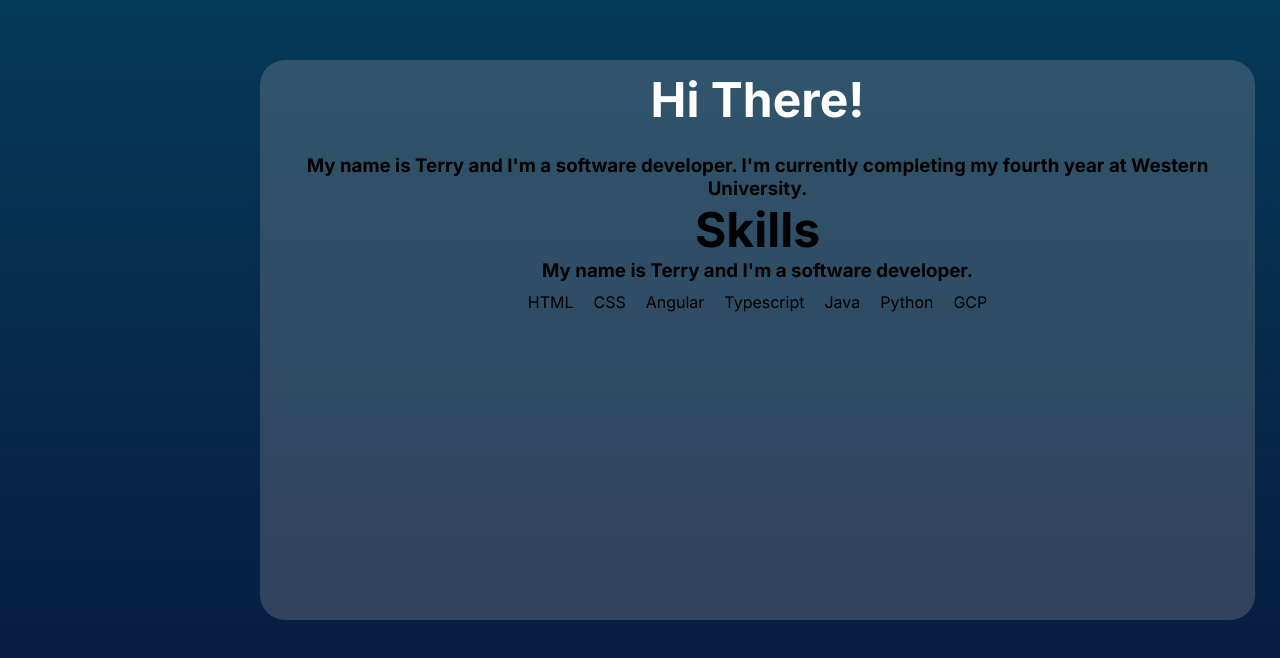
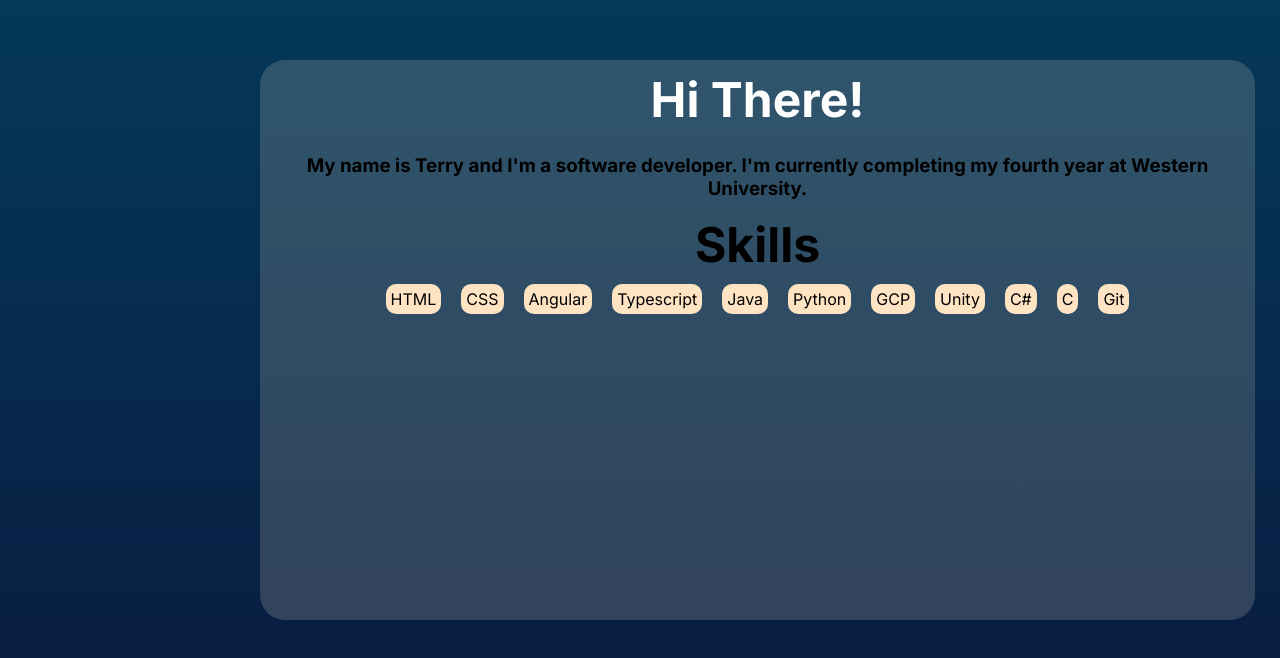
Before and after one commit to 1terry/Website-2023, an Angular app in the folder Portfolio/: page / in a window 1280 px wide. Shown: the part 1540-2198 px from the top of the page. Built offline with nearby package versions, Linux system fonts and the light colour scheme.

Commit message:
added site

```diff
--- a/Portfolio/src/app/about/about.component.html
+++ b/Portfolio/src/app/about/about.component.html
@@ -6,8 +6,8 @@
             <h3 class="about-text"> My name is Terry and I'm a software developer. I'm currently completing my fourth year at Western University.</h3>
         </div>
         <div class="skills">
-            <h1> Skills </h1>
-            <h3> My name is Terry and I'm a software developer. </h3>
+            <h1 class="skills-title"> Skills </h1>
+            <!-- <h3> My name is Terry and I'm a software developer. </h3> -->
             <li> HTML </li>
             <li> CSS </li>
             <li> Angular </li>
@@ -15,6 +15,15 @@
             <li> Java </li>
             <li> Python </li>
             <li> GCP </li>
+            <li> Unity </li>
+            <li> C# </li>
+            <li> C </li>
+            <li> Git </li>
+
+        </div>
+        <div class="Courses">
+
+
         </div>
     </div>
 </div>
--- a/Portfolio/src/app/about/about.component.scss
+++ b/Portfolio/src/app/about/about.component.scss
@@ -32,9 +32,16 @@ h1{
     // background-color: wheat;
 }
 
+.skills-title{
+    margin-top: 15px;
+}
+
 ul, li {
     display:inline-block;
     margin: 10px;
+    background-color: bisque;
+    padding: 5px;
+    border-radius: 10px;
 }
 
 .about-title{
```
